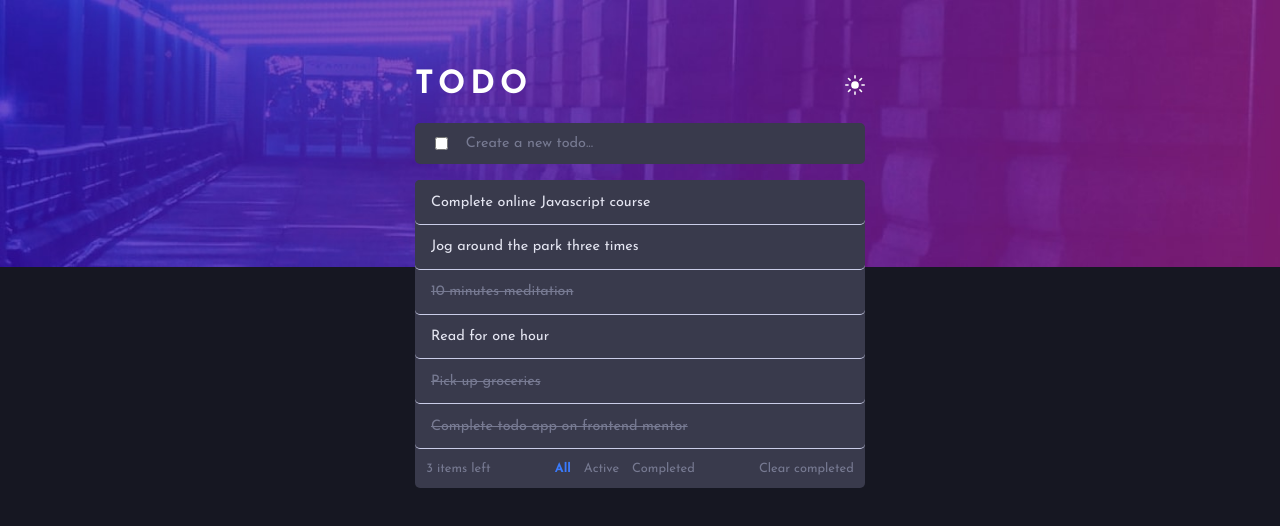
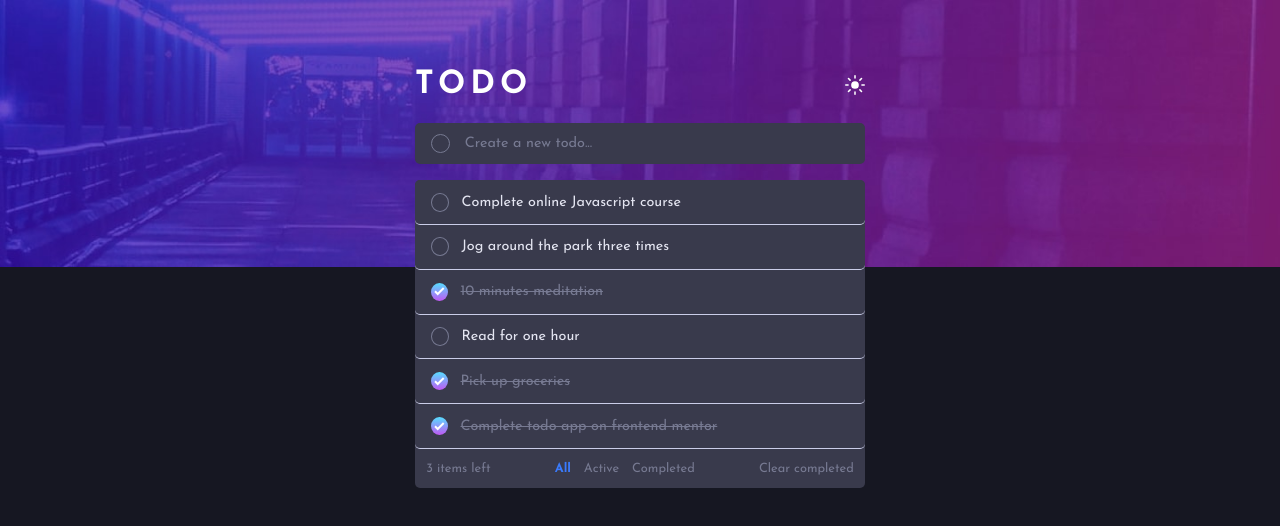
Before and after one commit to siafromspace/Todo-Application, a React (Create React App) app: page / in a window 1280 px wide. Shown: the top 526 px of the page. Built offline with nearby package versions, Linux system fonts and the light colour scheme.

Commit message:
finished styling check box

```diff
--- a/src/components/Todo.jsx
+++ b/src/components/Todo.jsx
@@ -1,15 +1,19 @@
 import { useContext } from "react";
 import { TodoContext } from "../context/TodoContext";
 import crossIcon from "../assets/images/icon-cross.svg"
+import checkIcon from "../assets/images/icon-check.svg"
 
 const Todo = ({task, id, status}) => {
 
   const {removeTodo, deleteTodo} = useContext(TodoContext)
   const styles = status === "completed" ? 'line-through' : ''
+  const check = status === "completed" ? 'checked' : 'check-box'
 
     return (
         <div className="text-field">
-          {/* <div></div> */}
+          <div className={check} onClick={() => removeTodo(id)}>
+            {status === "completed" && <img src={checkIcon} alt="done todo" />}
+          </div>
           <p className={styles} onClick={() => removeTodo(id)}>{task}</p>
           <img className="cross-icon" src={crossIcon} alt="delete todo" onClick={() => deleteTodo(id)} />
         </div>
--- a/src/index.css
+++ b/src/index.css
@@ -159,6 +159,7 @@ header {
 }
 .todo-container .text-field p {
   width: 100%;
+  cursor: pointer;
 }
 .todo-container .text-field p:hover ~ .cross-icon {
   display: block;
@@ -231,3 +232,59 @@ header {
 }
 
 /* icons */
+.check-box {
+  width: 17px;
+  height: 17px;
+  border-radius: 50%;
+  border: 1px solid var(--darkGrayishBlue);
+  display: grid;
+  place-items: center;
+  cursor: pointer;
+}
+.check-box:hover {
+  background: linear-gradient(hsl(192, 100%, 67%), hsl(280, 87%, 65%));
+  position: relative;
+  border: 1px solid transparent;
+  /* border-radius: 50%; */
+}
+.check-box:hover::before {
+  content: "";
+  display: block;
+  height: calc(100% - calc(1px * 2));
+  width: calc(100% - calc(1px * 2));
+  position: absolute;
+  top: 1px;
+  left: 1px;
+  border-radius: 50%;
+}
+#light .check-box:hover::before {
+  background: var(--veryLightGray);
+}
+
+#dark .check-box:hover::before {
+  background: var(--veryDarkGrayishBlue2);
+}
+.checked {
+  background: linear-gradient(hsl(192, 100%, 67%), hsl(280, 87%, 65%));
+  width: 18px;
+  height: 18px;
+  border-radius: 50%;
+  display: grid;
+  place-items: center;
+  cursor: pointer;
+}
+.checked:hover {
+  background: linear-gradient(hsl(192, 100%, 67%), hsl(280, 87%, 65%));
+}
+
+@keyframes AnimateBorder {
+  0% {
+    background-position: 0% 50%;
+  }
+  50% {
+    background-position: 100% 50%;
+  }
+  100% {
+    background-position: 0% 50%;
+  }
+}
--- a/src/layout/RootLayout.jsx
+++ b/src/layout/RootLayout.jsx
@@ -39,7 +39,7 @@ const RootLayout = () => {
                         <img src={LightToggleIcon} alt="" onClick={toggleTheme} />}
                     </div>
                     <div className="text-field">
-                        <input type="checkbox" name="" id="" />
+                        <div className="check-box"></div>
                         <input type="text" placeholder="Create a new todo..." value={newTodo} onChange={(e) => setNewTodo(e.target.value)} onKeyDown={handleKeyDown} />
                     </div>
                 </header>
```
